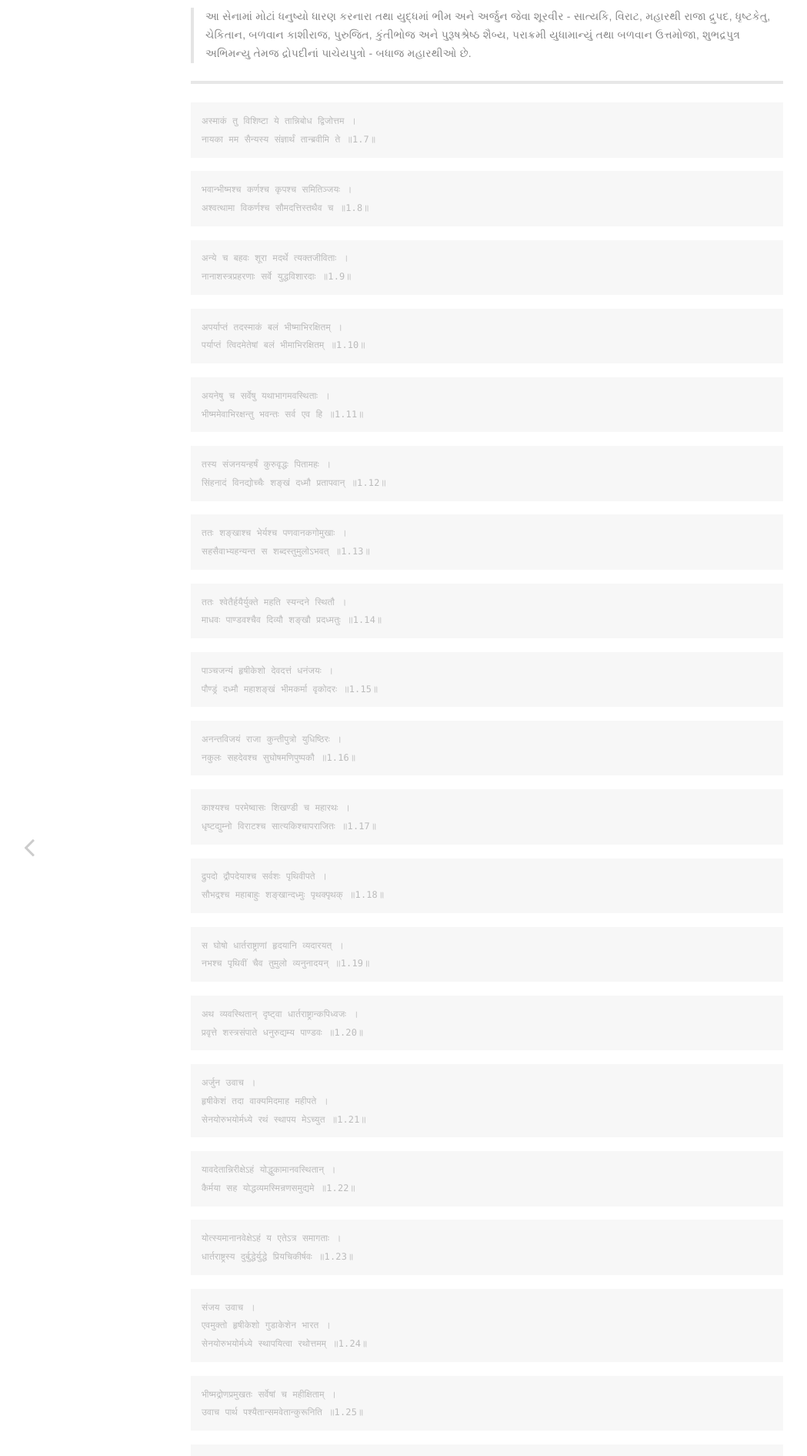
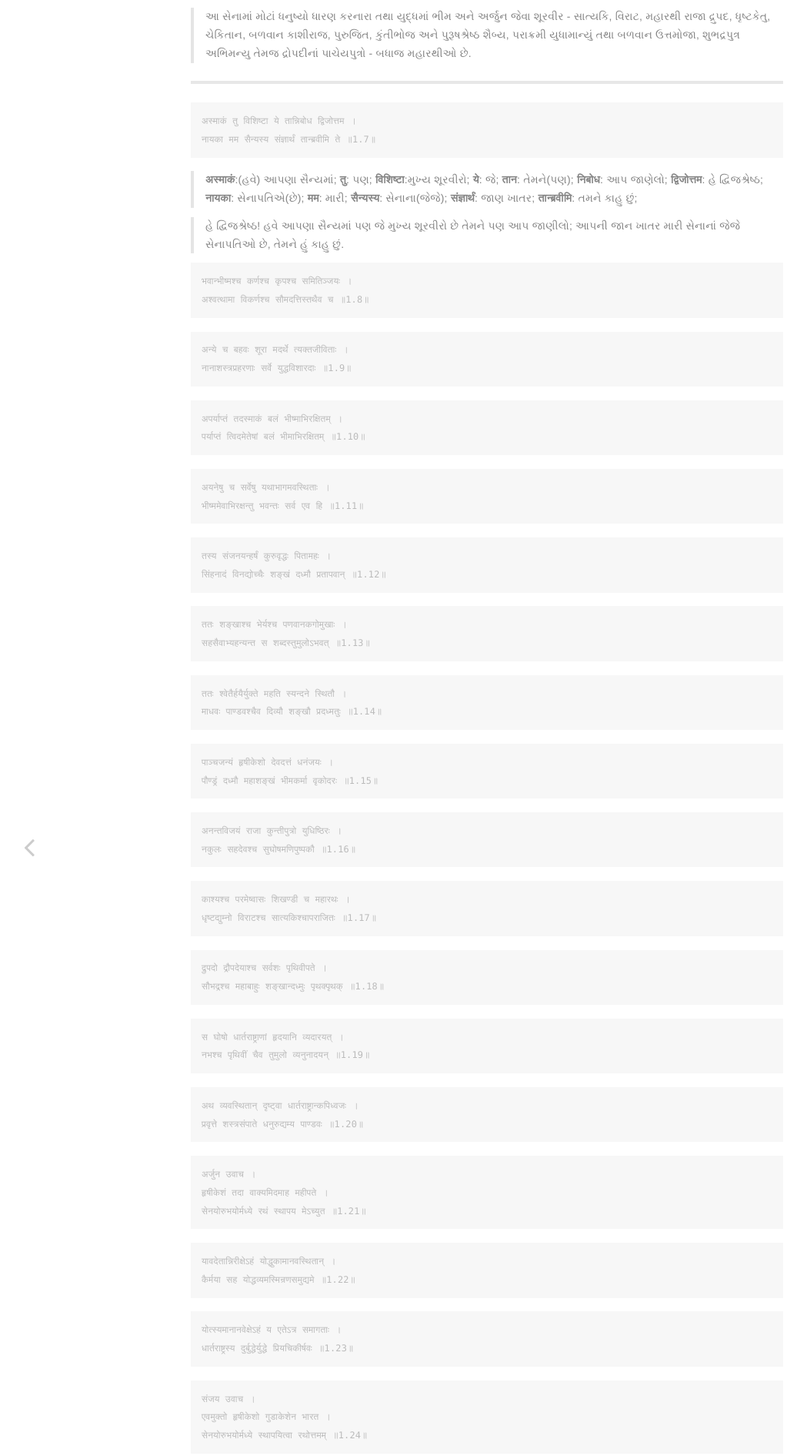
Before and after one commit to bhaveshpp/gita, a Jekyll site: the page built from _adhyay/adhyay1.md, in a window 1280 px wide. Shown: the part 1450-3341 px from the top of the page at 77% size, without its empty margins (7-1056 px from the left). Built offline with Jekyll 4.4.1, drawn with Linux system fonts in a browser that asks for light colours; some of the changed text lies outside the part shown.

````diff
--- a/_adhyay/adhyay1.md
+++ b/_adhyay/adhyay1.md
@@ -70,7 +70,9 @@ permalink: adhyay/1
 अस्माकं तु विशिष्टा ये तान्निबोध द्विजोत्तम‌ ।
 नायका मम सैन्यस्य संज्ञार्थं तान्ब्रवीमि ते ॥1.7॥
 ```
->
+> **अस्माकं**:(હવે) આપણા સૈન્યમાં; **तु**: પણ; **विशिष्टा**:મુખ્ય શૂરવીરો; **ये**: જે; **तान**: તેમને(પણ); **निबोध**: આપ જાણેલો; **द्विजोत्तम‌**: હે દ્વિજશ્રેષ્ઠ; **नायका**: સેનાપતિએ(છે); **मम**: મારી; **सैन्यस्य**: સેનાના(જેજે); **संज्ञार्थं**: જાણ ખાતર; **तान्ब्रवीमि**: તમને કાહુ છું;
+
+> હે દ્વિજશ્રેષ્ઠ! હવે આપણા સૈન્યમાં પણ જે મુખ્ય શૂરવીરો છે તેમને પણ આપ જાણીલો; આપની જાન ખાતર મારી સેનાનાં જેજે સેનાપતિઓ છે, તેમને હું કાહુ છું.
 
 ```
 भवान्भीष्मश्च कर्णश्च कृपश्च समितिञ्जयः ।
````
